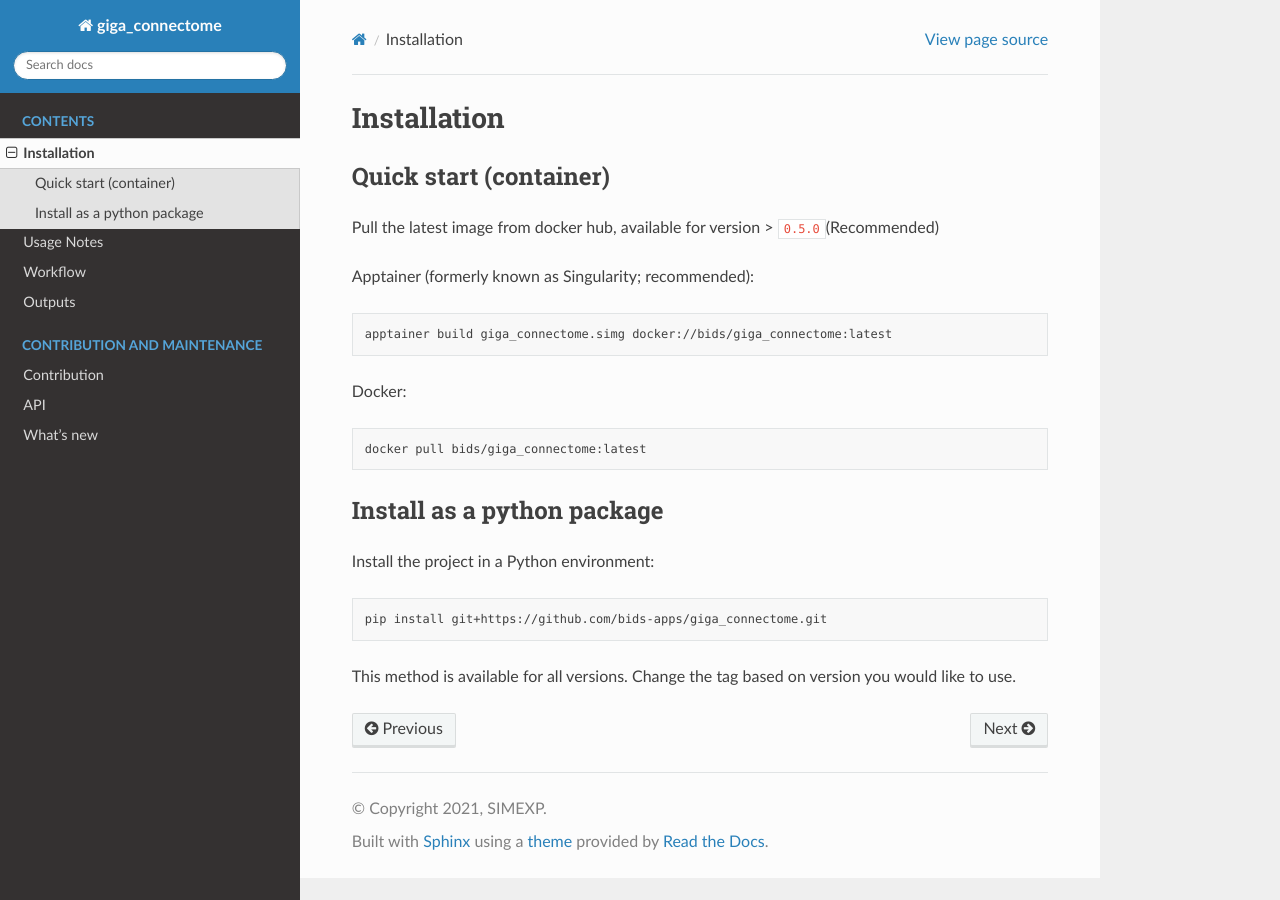
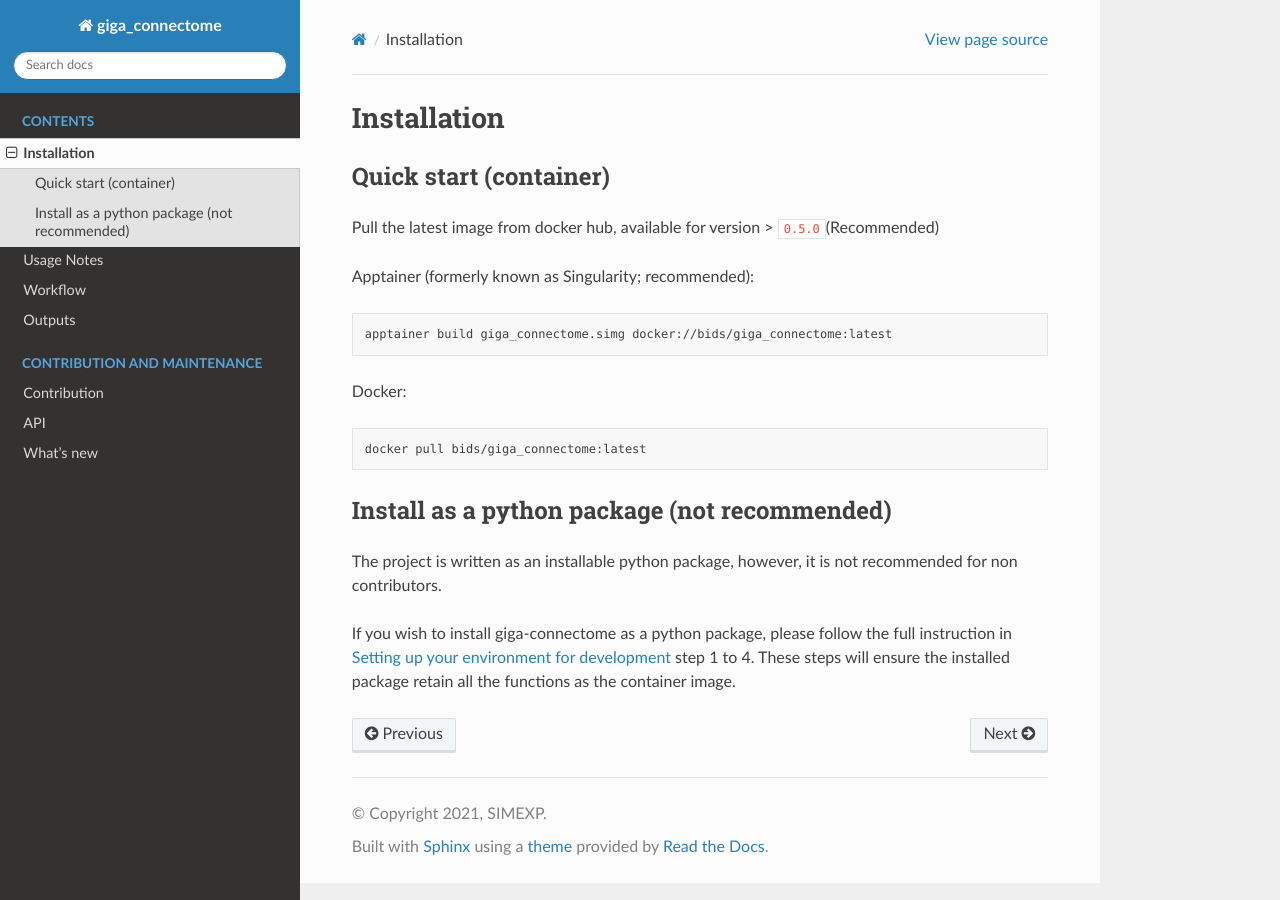
Before and after one commit to bids-apps/giga_connectome, a Sphinx documentation site: the page built from docs/source/installation.md, in a window 1280 px wide. Built offline with Sphinx 7.4.7 and the Read the Docs theme 3.1.0, drawn with Linux system fonts in a browser that asks for light colours; the version number could not be read and is left out.

````diff
--- a/docs/source/installation.md
+++ b/docs/source/installation.md
@@ -15,13 +15,12 @@
 docker pull bids/giga_connectome:latest
 ```
 
-## Install as a python package
+## Install as a python package (not recommended)
 
-Install the project in a Python environment:
+The project is written as an installable python package, however,
+it is not recommended for non contributors.
 
-```bash
-pip install git+https://github.com/bids-apps/giga_connectome.git
-```
-
-This method is available for all versions.
-Change the tag based on version you would like to use.
+If you wish to install giga-connectome as a python package,
+please follow the full instruction in
+[Setting up your environment for development](./contributing.md#setting-up-your-environment-for-development) step 1 to 4.
+These steps will ensure the installed package retain all the functions as the container image.
````
Also changed, not shown: docs/source/contributing.md (+6 -6 lines), docs/source/outputs.md (+2 -2 lines), docs/source/usage.md (+84 -2 lines), 1 other file.
